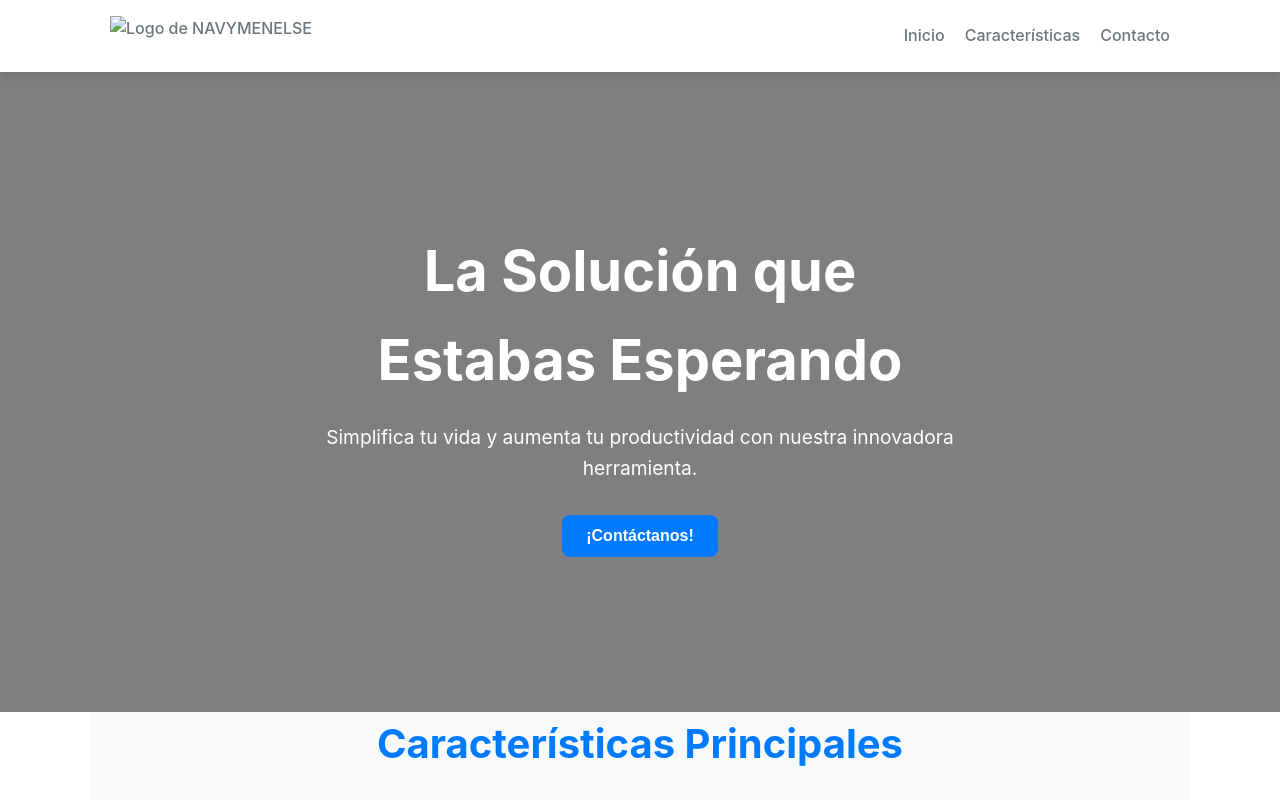
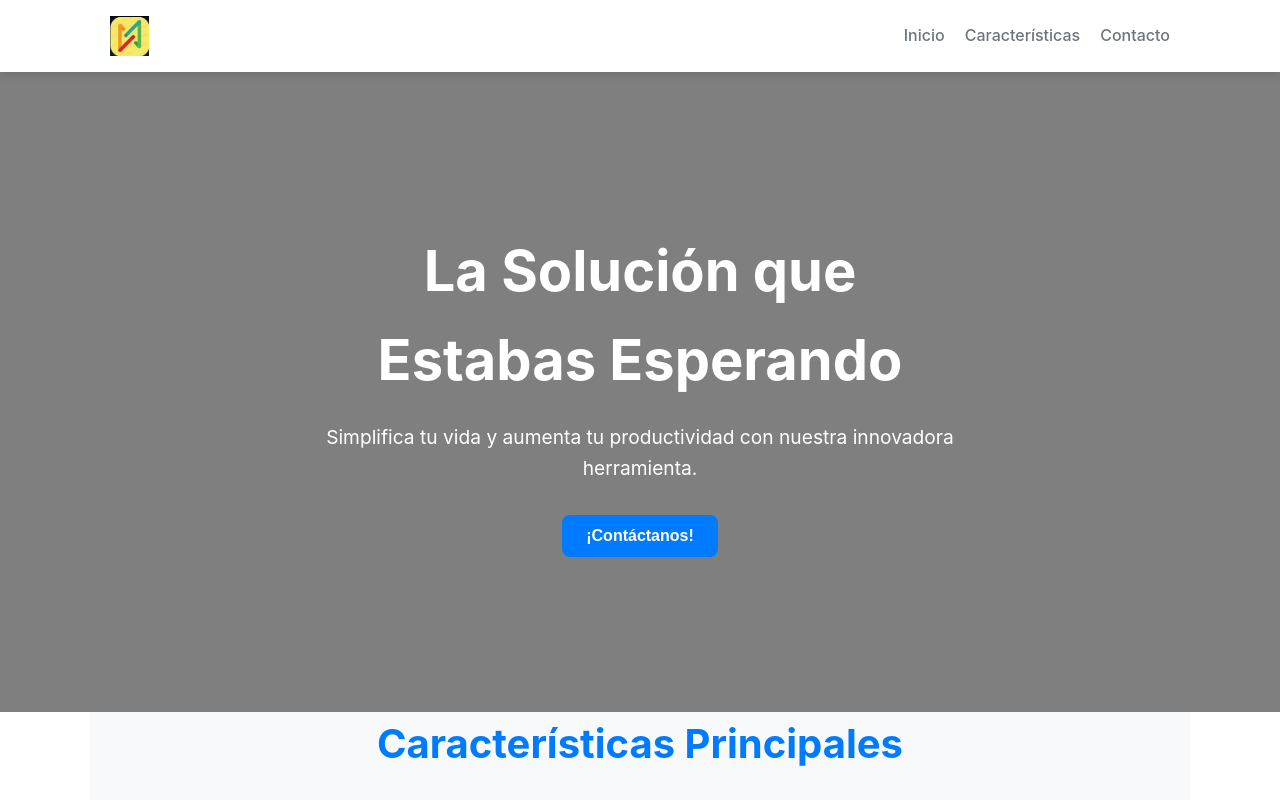
Before and after one commit to navymenelse/portafolio.github.io, a plain HTML site: page index.html in a window 1280 px wide. Shown: the top 800 px of the page. Drawn offline with Linux system fonts and the light colour scheme.

Commit message:
ajuste de logo

```diff
--- a/index.html
+++ b/index.html
@@ -10,7 +10,7 @@
 
     <header>
         <nav class="container">
-            <a href="#" class="logo"><img src="images/logo-navymenelse.png" alt="Logo de NAVYMENELSE"></a>
+            <a href="#" class="logo"><img src="images/logo1.png" alt="Logo de NAVYMENELSE"></a>
             <button class="nav-toggle" aria-label="Abrir menú">
                 <!-- Usaremos CSS para crear el ícono de hamburguesa -->
             </button>
```
